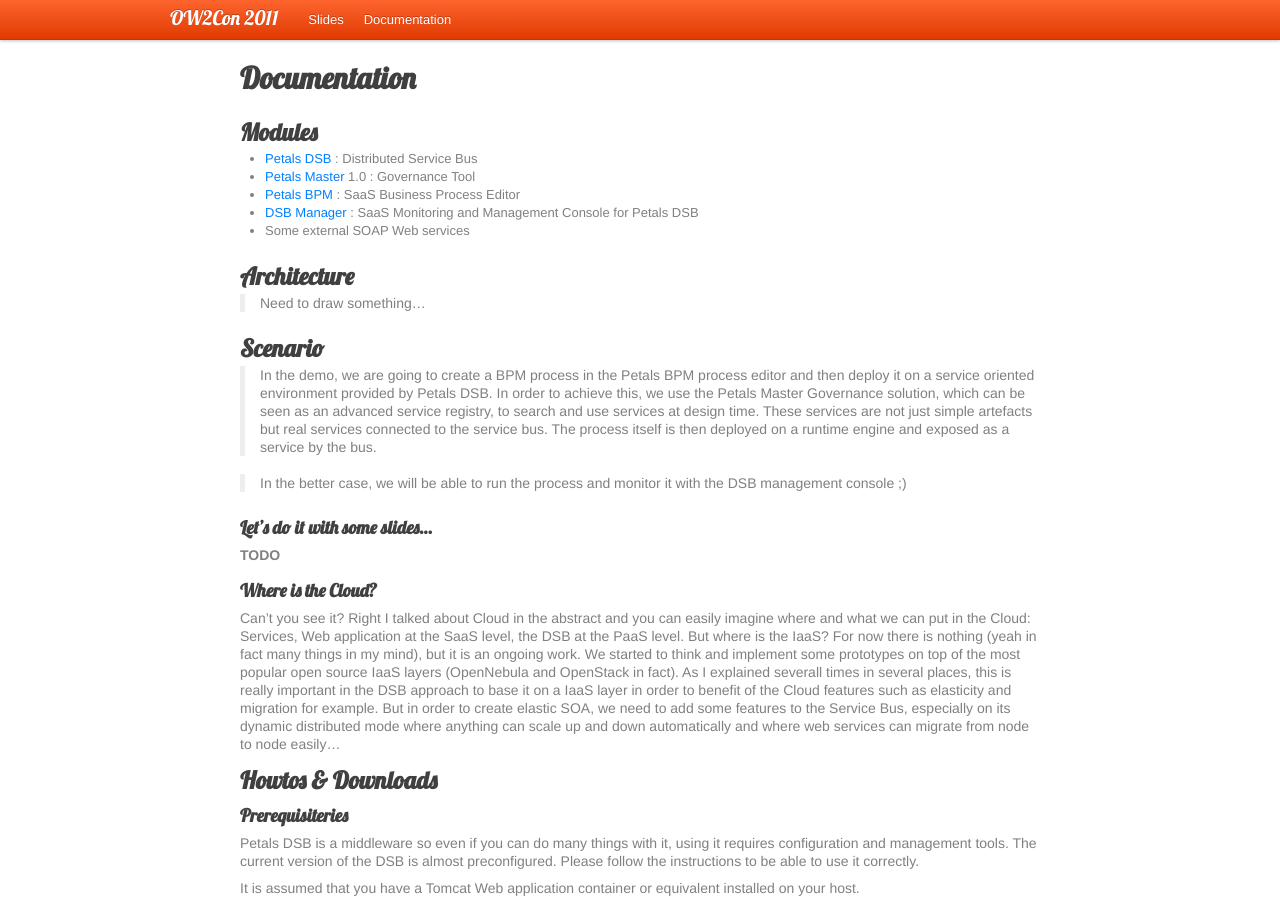
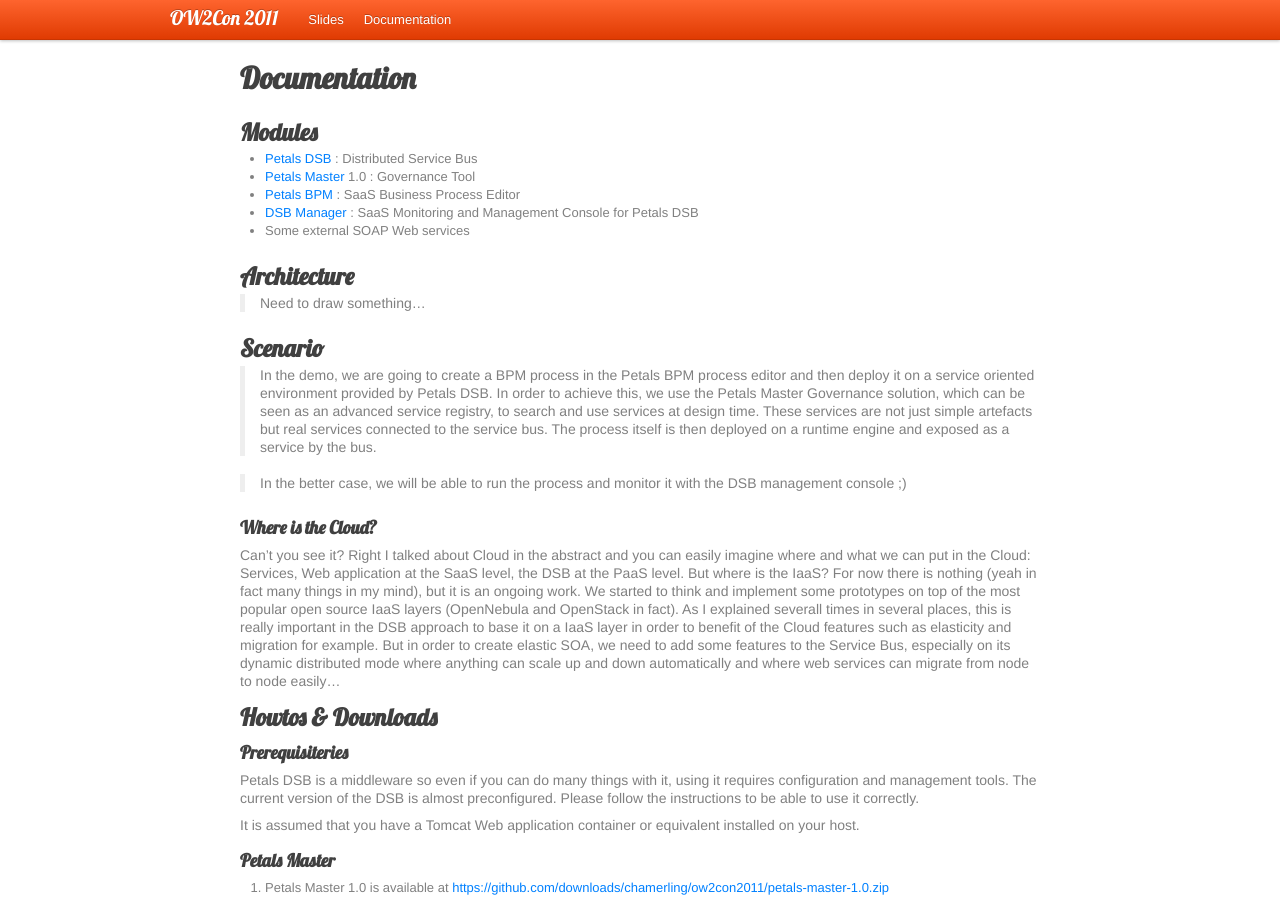
Before and after one commit to chamerling/ow2con2011, a Jekyll site: the page built from documentation.md, in a window 1280 px wide and 900 px high. Built offline with Jekyll 4.4.1, drawn with Linux system fonts in a browser that asks for light colours; nearby versions of some CDN libraries; Markdown is read by kramdown in place of the engine named in the settings; comment, search, counter and statistics services are not loaded.

Commit message:
update doc

```diff
--- a/documentation.md
+++ b/documentation.md
@@ -2,7 +2,6 @@
 layout: layout
 title: "@chamerling - OW2Con 2011 - Documentation"
 ---
-
 
 # Documentation
 ## Modules
@@ -20,9 +19,6 @@ title: "@chamerling - OW2Con 2011 - Documentation"
 > In the demo, we are going to create a BPM process in the Petals BPM process editor and then deploy it on a service oriented environment provided by Petals DSB. In order to achieve this, we use the Petals Master Governance solution, which can be seen as an advanced service registry, to search and use services at design time. These services are not just simple artefacts but real services connected to the service bus. The process itself is then deployed on a runtime engine and exposed as a service by the bus.
 
 > In the better case, we will be able to run the process and monitor it with the DSB management console ;)
-
-### Let's do it with some slides...
-**TODO**
 
 ### Where is the Cloud?
 
```
